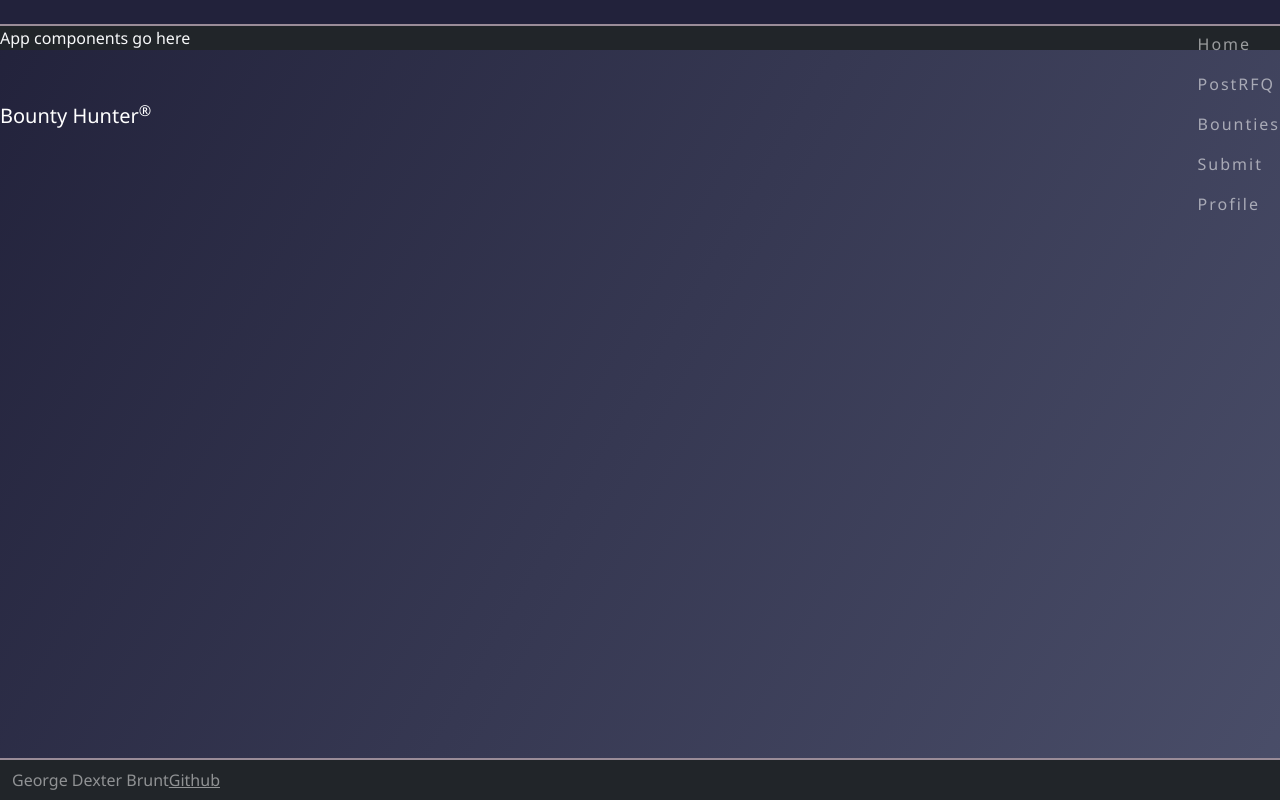
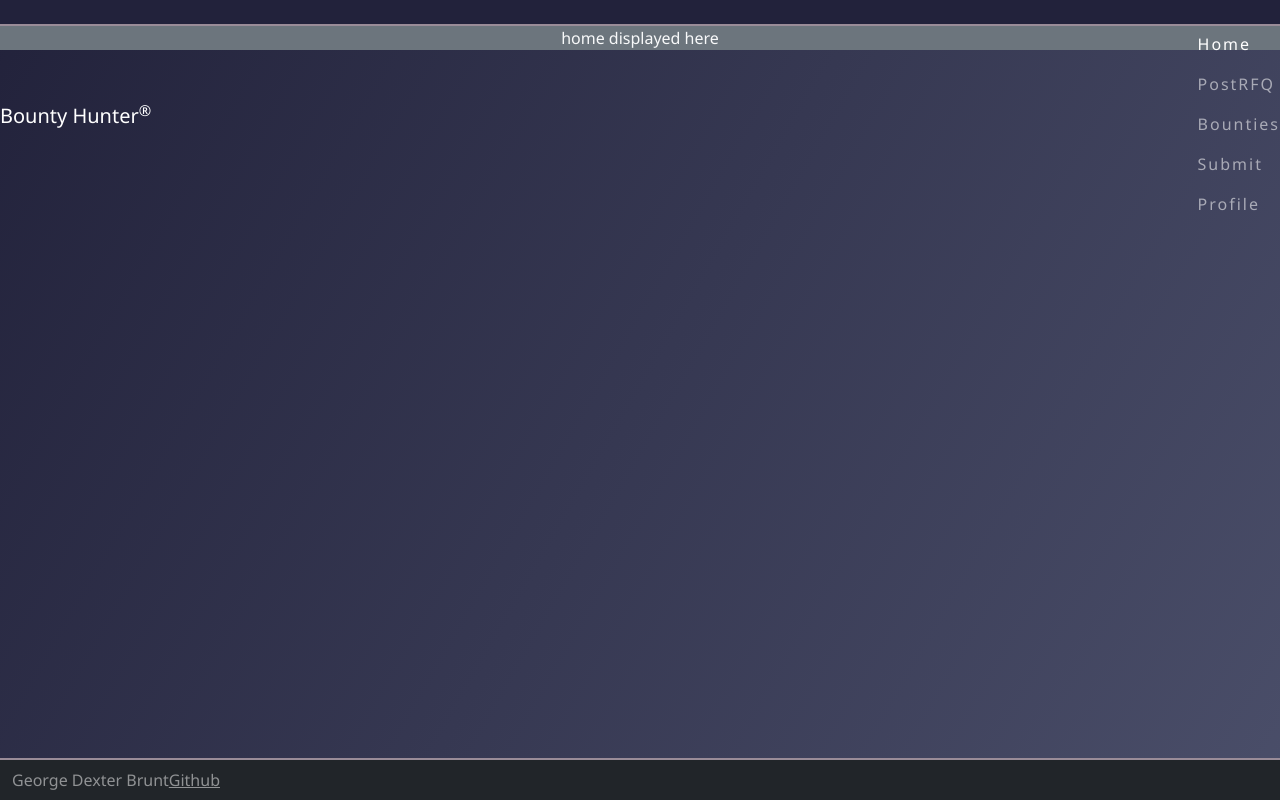
Before and after one commit to GDGB680/startup-project, a React (Vite) app: page / in a window 1280 px wide. Built offline with nearby package versions, Linux system fonts and the light colour scheme.

Commit message:
the application supports navigating to the different components.

```diff
--- a/src/app.jsx
+++ b/src/app.jsx
@@ -3,7 +3,7 @@ import 'bootstrap/dist/css/bootstrap.min.css';
 import './app.css';
 
 import { BrowserRouter, NavLink, Route, Routes } from 'react-router-dom';
-import { About } from './about/about';
+import { Home } from './home/home';
 import { PostRFP } from './postrfp/postrfp';
 import { Bounties } from './bounties/bounties';
 import { Submit } from './submit/submit';
@@ -21,35 +21,42 @@ export default function App() {
             </div>
             <menu className="navbar-nav">
               <li className="nav-item">
-                <a className="nav-link" href="index.html">
+                <NavLink className="nav-link" to="">
                   Home
-                </a>
+                </NavLink>
               </li>
               <li className="nav-item">
-                <a className="nav-link" href="PostRFQ.html">
+                <NavLink className="nav-link" to="PostRFQ">
                   PostRFQ
-                </a>
+                </NavLink>
               </li>
               <li className="nav-item">
-                <a className="nav-link" href="Bounties.html">
+                <NavLink className="nav-link" to="Bounties">
                   Bounties
-                </a>
+                </NavLink>
               </li>
               <li className="nav-item">
-                <a className="nav-link" href="Submit.html">
+                <NavLink className="nav-link" to="Submit">
                   Submit
-                </a>
+                </NavLink>
               </li>
               <li className="nav-item">
-                <a className="nav-link" href="Profile.html">
+                <NavLink className="nav-link" to="Profile">
                   Profile
-                </a>
+                </NavLink>
               </li>
             </menu>
           </nav>
         </header>
 
-        <main>App components go here</main>
+        <Routes>
+          <Route path='/' element={<Home />} exact />
+          <Route path='/postrfq' element={<PostRFP />} />
+          <Route path='/bounties' element={<Bounties />} />
+          <Route path='/submit' element={<Submit />} />
+          <Route path='/profile' element={<Profile />} />
+          <Route path='*' element={<NotFound />} />
+        </Routes>
 
         <footer className="bg-dark text-white-50">
           <div className="container-fluid">
@@ -63,3 +70,8 @@ export default function App() {
     </BrowserRouter>
   );
 }
+
+
+function NotFound() {
+  return <main className="container-fluid bg-secondary text-center">404: Return to sender. Address unknown.</main>;
+}
--- a/src/about/about.jsx
+++ b/src/home/home.jsx
@@ -1,9 +1,9 @@
 import React from 'react';
 
-export function About() {
+export function Home() {
   return (
     <main className="container-fluid bg-secondary text-center">
-      <div>about displayed here</div>
+      <div>home displayed here</div>
     </main>
   );
 }
```
